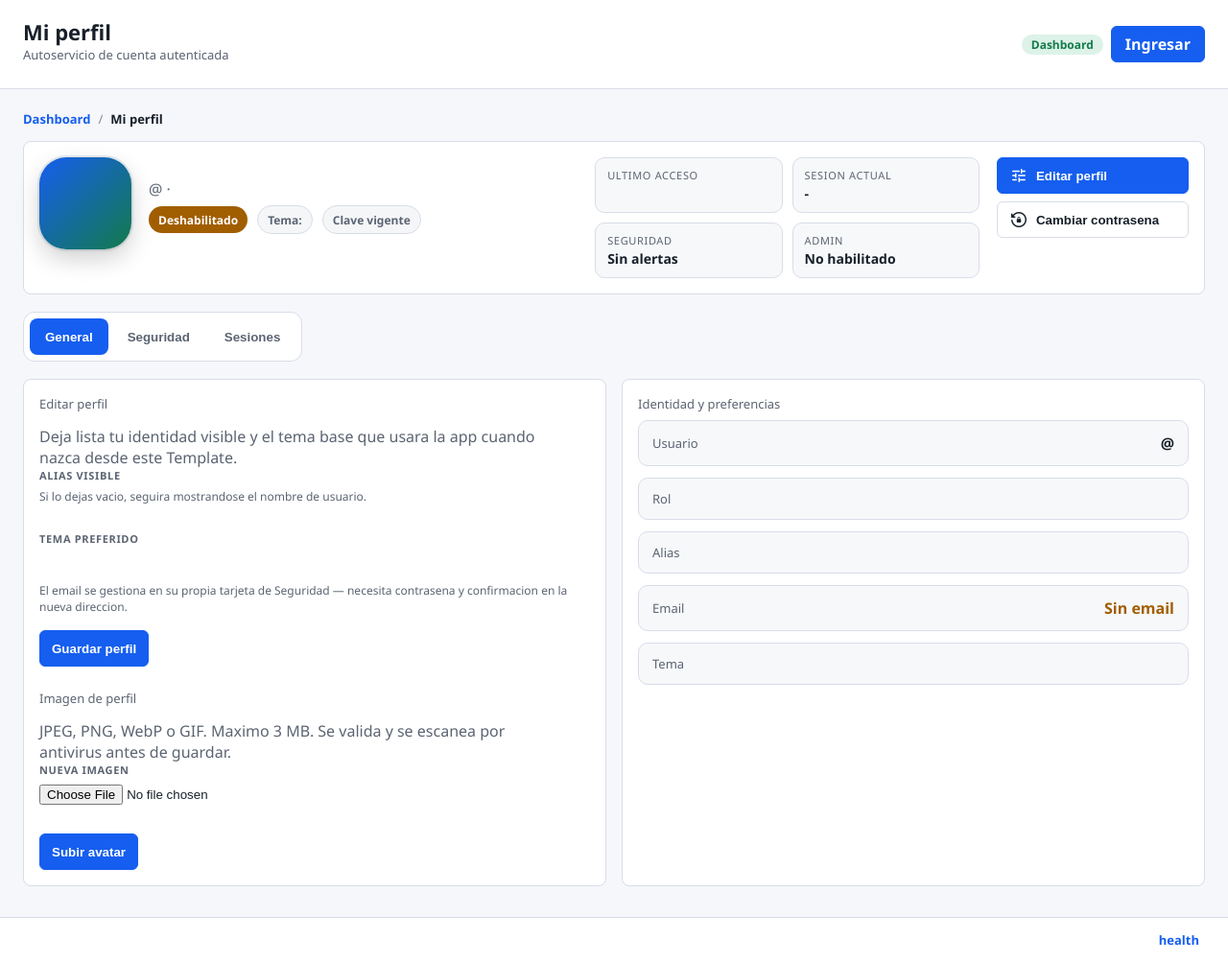
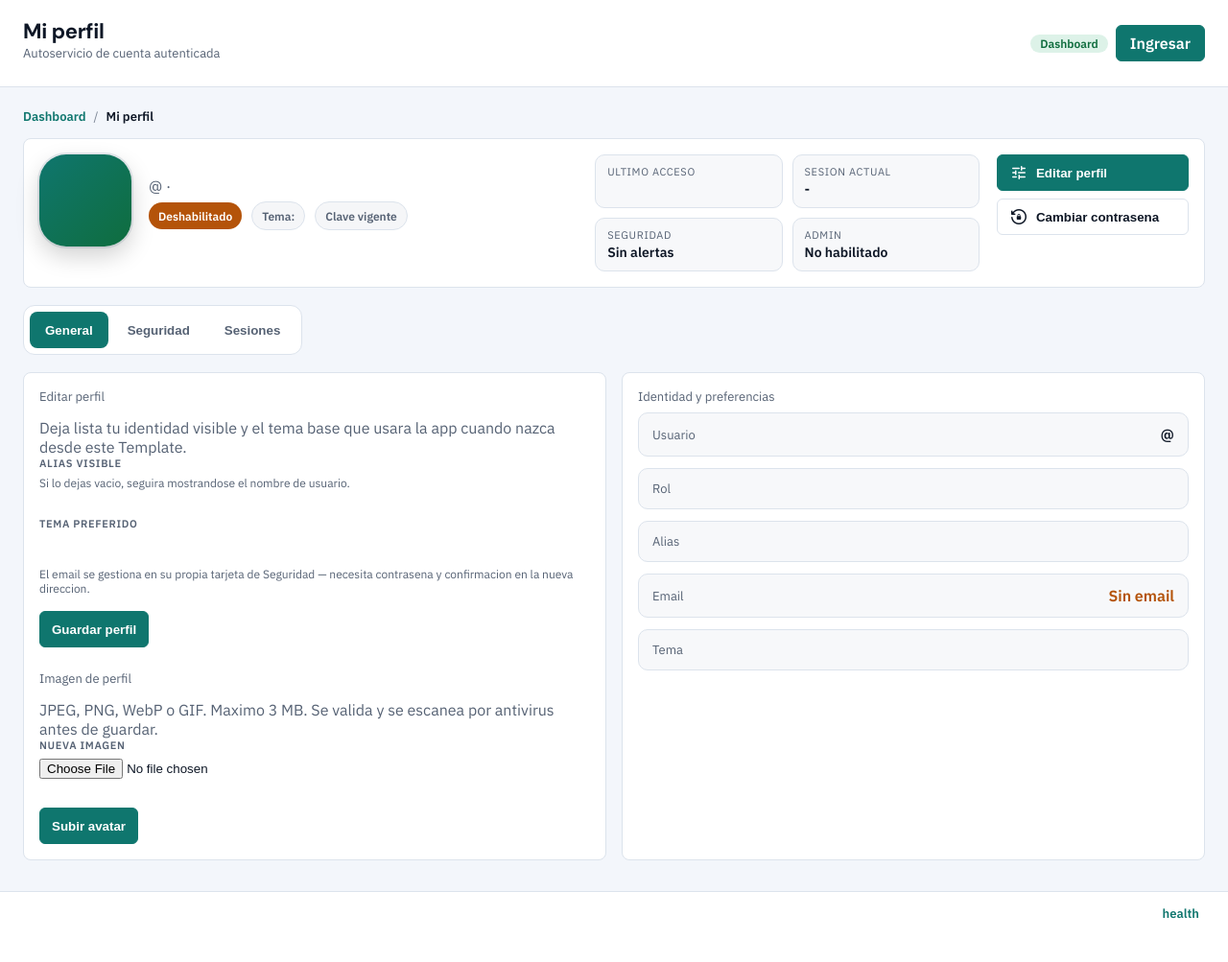
Before and after one commit to HarDGameinc/AMELI-App-Template, a Django app: template src/ameli_web/templates/accounts/profile.html in a window 1280 px wide. Shown: the whole page at 96% size. After the commit the page ends 958 px from the top, so only its background shows below. Run offline with Django 5.2, Linux system fonts and the light colour scheme; the template is opened without the code that fills it, so the values that code supplies are empty.

Commit message:
feat(design): D-1 Phase A — navy+teal identity palette + DM Sans/IBM Plex typography
Applies the FRONTEND_DESIGN_REVIEW palette direction: navy surfaces with a
teal-green accent, replacing the generic blue (#155eef). Display voice moves
to DM Sans (headings), body copy to IBM Plex Sans. Preserves the a11y `-fill`
token structure from v0.4.11 so filled backgrounds under white text keep
their 4.5:1 contrast in both themes. Remaining hardcoded blues (skip-link,
rgba tints, refresh-btn hover) routed to the new teal tokens/values.

Not bumped: pending server visual smoke before version bump (per RELEASE.md).

Co-Authored-By: Claude Opus 4.8 <noreply@anthropic.com>

```diff
--- a/src/ameli_app/static/css/app.css
+++ b/src/ameli_app/static/css/app.css
@@ -23,22 +23,22 @@
         scroll-behavior:auto !important; }
     }
     :root, :root[data-theme="light"] {
-      --bg:#f6f7fb; --surface:#fff; --ink:#17202a; --muted:#5b6472;
-      --line:#d8dde8; --ok:#137a4b; --warn:#a15e00; --bad:#b42318;
-      --unknown:#5f6d84; --closed:#4f6177; --accent:#155eef;
+      --bg:#f3f6fb; --surface:#ffffff; --ink:#0e1726; --muted:#566274;
+      --line:#dce3ec; --ok:#0f6d3e; --warn:#b45309; --bad:#c0362c;
+      --unknown:#5a6b85; --closed:#4f6177; --accent:#0f766e; --brand:#00c9a7;
       /* ``-fill`` = the semantic color when used as a FILLED background
          under white text. In light theme the base colors are already
          dark enough, so fill == base. Dark theme overrides with darker
          shades (its base colors are bright — great as text/icons on a
          dark bg, but too light behind white text). */
-      --accent-fill:#155eef; --ok-fill:#137a4b; --warn-fill:#a15e00; --bad-fill:#b42318;
+      --accent-fill:#0f766e; --ok-fill:#157f4b; --warn-fill:#b45309; --bad-fill:#c0362c;
     }
     /* Oscuro explicito */
     :root[data-theme="dark"] {
-      --bg:#0f1420; --surface:#171d2b; --ink:#e7ebf3; --muted:#9aa6bd;
-      --line:#2a3344; --ok:#2fae6e; --warn:#d9920a; --bad:#ee6459;
-      --unknown:#5f6d84; --closed:#4f6177; --accent:#5b8cff;
-      --accent-fill:#2f66cc; --ok-fill:#167a45; --warn-fill:#8a5a00; --bad-fill:#bb352a;
+      --bg:#0b1420; --surface:#141d2e; --ink:#e8edf5; --muted:#8b99b3;
+      --line:#26314a; --ok:#34d399; --warn:#f59e0b; --bad:#f87171;
+      --unknown:#7a89a5; --closed:#4f6177; --accent:#22c9ac; --brand:#00c9a7;
+      --accent-fill:#0f766e; --ok-fill:#157f4b; --warn-fill:#b45309; --bad-fill:#b91c1c;
     }
     :root[data-theme="dark"] .error {
       background:#2a1714; border-color:#5a2620; color:#f4b5ad;
@@ -57,10 +57,15 @@
     }
     * { box-sizing:border-box; }
     [hidden] { display:none !important; }
-    body { margin:0; font-family:"Segoe UI",system-ui,-apple-system,sans-serif;
+    body { margin:0; font-family:"IBM Plex Sans","Segoe UI",system-ui,-apple-system,sans-serif;
            background:var(--bg); color:var(--ink);
            min-height:100vh; display:flex; flex-direction:column; }
     body.force-password-change, body.modal-open { overflow:hidden; }
+    /* D-1 identity: DM Sans (geometric, tight) carries the display voice;
+       IBM Plex Sans (humanist) handles body copy above. */
+    h1, h2, h3, h4, .brand h1, .profile-name, .modal-title, .hero-title {
+      font-family:"DM Sans","Segoe UI",system-ui,-apple-system,sans-serif;
+      letter-spacing:-0.015em; }
     main { flex:1 0 auto; }
     header { background:var(--surface); border-bottom:1px solid var(--line);
              padding:18px 24px; display:flex; align-items:center;
--- a/src/ameli_web/templates/base.html
+++ b/src/ameli_web/templates/base.html
@@ -22,7 +22,7 @@
     <title>{% block title %}{{ app_name }}{% endblock %}</title>
     <link rel="preconnect" href="https://fonts.googleapis.com">
     <link rel="preconnect" href="https://fonts.gstatic.com" crossorigin>
-    <link href="https://fonts.googleapis.com/css2?family=Material+Symbols+Rounded:opsz,wght,FILL,GRAD@20,600,0,0" rel="stylesheet">
+    <link href="https://fonts.googleapis.com/css2?family=DM+Sans:opsz,wght@9..40,500;9..40,600;9..40,700&family=IBM+Plex+Sans:wght@400;500;600&family=Material+Symbols+Rounded:opsz,wght,FILL,GRAD@20,600,0,0" rel="stylesheet">
     <link rel="stylesheet" href="{% static 'css/app.css' %}"{% sri_for 'css/app.css' %}>
     {# Trusted Types bootstrap: created BEFORE any inline script or app.js #}
     {# runs so every later HTML-sink assignment can route through #}
```
Also changed, not shown: other parts of src/ameli_app/static/css/app.css (+12 -12 lines).
